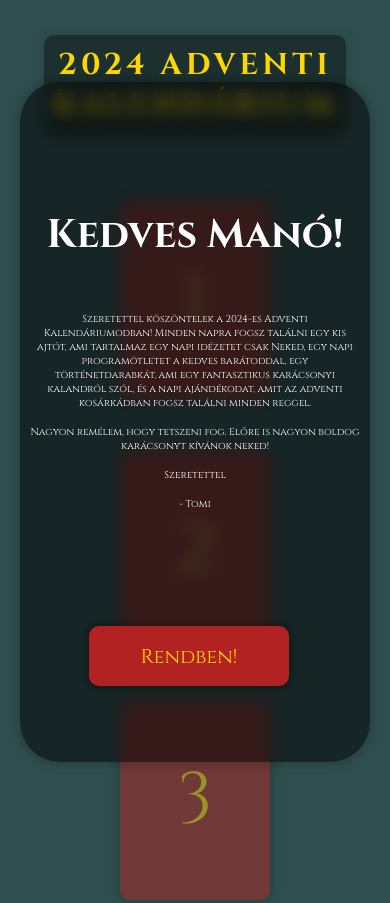
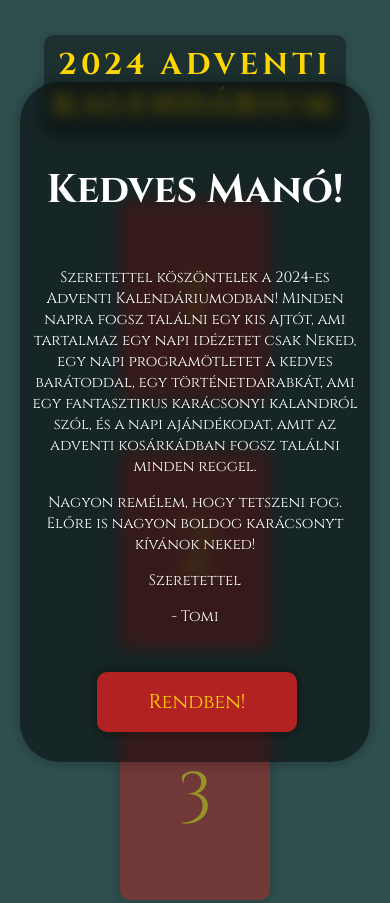
Before and after one commit to Pooksyy/pooksyy.github.io, a plain HTML site: page index.html in a window 390 px wide. Shown: the top 903 px of the page. Drawn offline with nearby package versions, Linux system fonts and the light colour scheme.

Commit message:
Update style.css

```diff
--- a/style.css
+++ b/style.css
@@ -692,6 +692,7 @@ body {
   }
 
   .welcome-msg p {
+    font-size: 1.5rem;
     margin-bottom: 1.5rem;
     text-align: center;
     margin-right: 1rem;
@@ -709,8 +710,8 @@ body {
     box-shadow: 0 0rem 1rem 0.3rem rgba(0, 0, 0, 0.3);
     transition: all 0.3s;
     cursor: pointer;
-    margin-left: 6.9rem;
-    margin-top: 10rem;
+    margin-left: 7.7rem;
+    margin-top: 3rem;
   }
 
   .welcome-msg button:hover {
```
